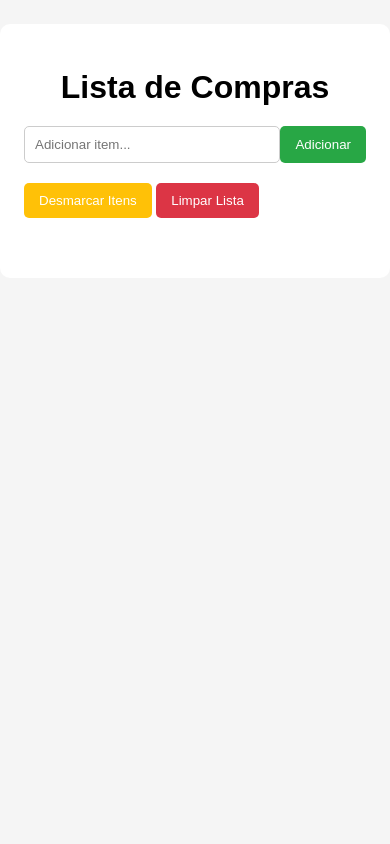
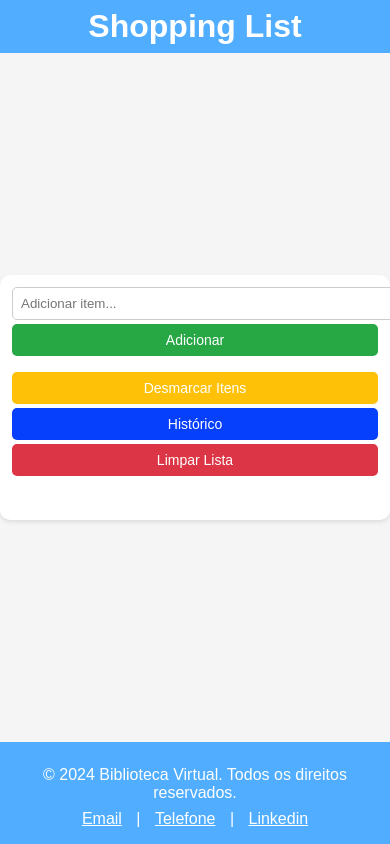
Before and after one commit to gustavohschwartz/lista-compras, a plain HTML site: page index.html in a window 390 px wide. Drawn offline with Linux system fonts and the light colour scheme.

Commit message:
Alterações do Projeto Gustavo Finalizadas

```diff
--- /dev/null
+++ b/css/historico.css
@@ -0,0 +1,160 @@
+* {
+    margin: 0;
+    padding: 0;
+    box-sizing: border-box;
+}
+
+body {
+    font-family: Arial, sans-serif;
+    background-color: #f4f4f4;
+    color: #333;
+    display: flex;
+    flex-direction: column;
+    align-items: center;
+    min-height: 100vh;
+}
+
+header {
+    background-color: #50adff;
+    color: white;
+    padding: 1em;
+    text-align: center;
+    width: 100%;
+    position: relative;
+}
+
+header button {
+    position: absolute;
+    left: 10px;
+    top: 50%;
+    transform: translateY(-50%);
+    background-color: #fff;
+    color: #50adff;
+    border: none;
+    padding: 5px 15px;
+    border-radius: 5px;
+    cursor: pointer;
+    font-size: 16px;
+}
+
+header button:hover {
+    background-color: #e0e0e0;
+}
+
+h1 {
+    font-size: 2em;
+}
+
+main {
+    padding: 1em;
+    width: 100%;
+    max-width: 800px;
+    flex-grow: 1;
+}
+
+#historico-container {
+    background-color: white;
+    padding: 20px;
+    border-radius: 8px;
+    box-shadow: 0 0 10px rgba(0, 0, 0, 0.1);
+}
+
+#historico-lista li {
+    display: flex;
+    justify-content: space-between;
+    align-items: center;
+    padding: 10px;
+    border-bottom: 1px solid #ddd;
+}
+
+#historico-lista button {
+    background-color: #ff6666;
+    border: none;
+    color: white;
+    padding: 5px 10px;
+    cursor: pointer;
+    border-radius: 5px;
+    font-size: 14px;
+    transition: background-color 0.3s ease;
+}
+
+#historico-lista button:hover {
+    background-color: #ff3333;
+}
+
+footer {
+    background-color: #50adff;
+    color: white;
+    padding: 1em;
+    text-align: center;
+    width: 100%;
+}
+
+footer p {
+    margin: 0.5em 0;
+}
+
+footer nav a {
+    color: white;
+    margin: 0 10px;
+}
+
+@media (max-width: 768px) {
+    header {
+        padding: 0.5em;
+    }
+
+    header h1 {
+        font-size: 1.5em;
+    }
+
+    header button {
+        font-size: 14px;
+        padding: 5px 10px;
+    }
+
+    main {
+        padding: 0.5em;
+    }
+
+    #historico-container {
+        padding: 10px;
+    }
+
+    #historico-lista li {
+        flex-direction: column;
+        align-items: flex-start;
+    }
+
+    #historico-lista button {
+        margin-top: 10px;
+        align-self: flex-end;
+    }
+
+    footer p {
+        font-size: 0.9em;
+    }
+
+    footer nav a {
+        font-size: 0.9em;
+    }
+}
+
+@media (max-width: 480px) {
+    header h1 {
+        font-size: 1.2em;
+    }
+
+    header button {
+        font-size: 12px;
+        padding: 4px 8px;
+    }
+
+    #historico-lista li {
+        font-size: 0.9em;
+    }
+
+    footer nav a {
+        font-size: 0.8em;
+    }
+}
--- /dev/null
+++ b/css/style.css
@@ -0,0 +1,208 @@
+html, body {
+    height: 100%;
+    margin: 0;
+    padding: 0;
+}
+
+body {
+    display: flex;
+    flex-direction: column;
+    justify-content: flex-start;
+    font-family: Arial, sans-serif;
+    background-color: #f5f5f5;
+}
+
+header {
+    display: flex;
+    flex-direction: row;
+    align-items: center;
+    justify-content: center;
+    background-color: #50adff;
+    color: white;
+    padding: 1em;
+}
+
+main {
+    display: flex;
+    align-items: center;
+    justify-content: center;
+    flex: 1;
+}
+
+section {
+    display: flex;
+    justify-content: center;
+    width: 100%;
+}
+
+.container {
+    background: #fff;
+    padding: 16px;
+    border-radius: 10px;
+    max-width: 100%;
+    width: 90%;
+    margin: 16px 0;
+    box-shadow: 0 2px 4px rgba(0, 0, 0, 0.1);
+}
+
+h1 {
+    text-align: center;
+    font-size: 2em;
+    margin: 0;
+}
+
+form {
+    display: flex;
+    flex-direction: column;
+    align-items: center;
+    margin-bottom: 16px;
+}
+
+#addItens {
+    display: flex;
+    flex-direction: row;
+    gap: 4px;
+    width: 100%;
+}
+
+#actionsItens {
+    display: flex;
+    flex-direction: column;
+    gap: 8px;
+    width: 100%;
+}
+
+input[type="text"] {
+    flex: 1;
+    padding: 8px;
+    border-radius: 5px;
+    border: 1px solid #ccc;
+}
+
+button {
+    padding: 8px 12px;
+    border: none;
+    border-radius: 5px;
+    background-color: #28a745;
+    color: white;
+    cursor: pointer;
+    transition: background-color 0.3s;
+    font-size: 14px;
+}
+
+button:hover {
+    background-color: #218838;
+}
+
+button#reset-lista {
+    background-color: #ffc107;
+}
+
+button#reset-lista:hover {
+    background-color: #e0a800;
+}
+
+button#limpar-lista {
+    background-color: #dc3545;
+}
+
+button#limpar-lista:hover {
+    background-color: #c82333;
+}
+
+button#historico-lista {
+    background-color: #063ffc;
+}
+
+button#historico-lista:hover {
+    background-color: #0538c5;
+}
+
+ul {
+    display: flex;
+    flex-direction: column;
+    align-items: center;
+    list-style: none;
+    padding: 0;
+}
+
+li {
+    background: #f9f9f9;
+    padding: 8px;
+    margin-bottom: 5px;
+    border-radius: 5px;
+    display: flex;
+    align-items: center;
+    width: 100%;
+    justify-content: space-between;
+}
+
+input[type="checkbox"] {
+    margin-right: 10px;
+}
+
+li span {
+    flex: 1;
+}
+
+li span.riscado {
+    text-decoration: line-through;
+    color: #6c757d;
+}
+
+li button {
+    background: #dc3545;
+    border: none;
+    color: white;
+    cursor: pointer;
+    transition: background-color 0.3s;
+}
+
+li button:hover {
+    background: #c82333;
+}
+
+footer {
+    background-color: #50adff;
+    color: white;
+    padding: 1em;
+    text-align: center;
+}
+
+footer p {
+    margin: 0.5em 0;
+}
+
+footer nav a {
+    color: white;
+    margin: 0 10px;
+}
+
+@media (max-width: 600px) {
+    header {
+        padding: 8px;
+    }
+
+    .container {
+        padding: 12px;
+        width: 95%;
+    }
+
+    #addItens {
+        flex-direction: column;
+        width: 100%;
+    }
+
+    input[type="text"] {
+        width: 100%;
+    }
+
+    #actionsItens {
+        flex-direction: column;
+        gap: 4px;
+    }
+
+    li {
+        align-items: flex-start;
+    }
+}
--- a/index.html
+++ b/index.html
@@ -1,24 +1,49 @@
 <!DOCTYPE html>
 <html lang="pt-br">
   <head>
-    <meta charset="UTF-8">
-    <meta name="viewport" content="width=device-width, initial-scale=1.0">
+    <meta charset="UTF-8" />
+    <meta name="viewport" content="width=device-width, initial-scale=1.0" />
     <title>Lista de Compras</title>
-    <link rel="stylesheet" href="style.css">
+    <link rel="stylesheet" href="./css/style.css" />
+    <script src="./js/script.js" defer></script>
   </head>
+
   <body>
+    <header>
+      <h1>Shopping List</h1>
+    </header>
+    <main>
+      <section>
         <div class="container">
-        <h1>Lista de Compras</h1>
           <form id="formulario">
-            <input type="text" id="input-item" placeholder="Adicionar item..." required>
+            <div id="addItens">
+              <input
+                type="text"
+                id="input-item"
+                placeholder="Adicionar item..."
+                required
+              />
               <button type="submit">Adicionar</button>
+            </div>
           </form>
 
+          <div id="actionsItens">
             <button id="reset-lista">Desmarcar Itens</button>
+            <button id="historico-lista">Histórico</button>
             <button id="limpar-lista">Limpar Lista</button>
+          </div>
 
           <ul id="lista-itens"></ul>
         </div>
-    <script src="script.js"></script>
+      </section>
+    </main>
+    <footer>
+      <p>&copy; 2024 Biblioteca Virtual. Todos os direitos reservados.</p>
+      <nav>
+        <a href="sobre.html">Email</a> |
+        <a href="contato.html">Telefone</a> |
+        <a href="politica.html">Linkedin</a>
+      </nav>
+    </footer>
   </body>
 </html>
--- a/script.js
+++ b/js/script.js
@@ -2,6 +2,7 @@ document.addEventListener("DOMContentLoaded", carregarItens);
 document.getElementById("formulario").addEventListener("submit", adicionarItem);
 document.getElementById("reset-lista").addEventListener("click", resetarLista);
 document.getElementById("limpar-lista").addEventListener("click", limparLista);
+document.getElementById("historico-lista").addEventListener("click", historico);
 
 function carregarItens() {
     const itens = JSON.parse(localStorage.getItem("itens")) || [];
@@ -24,7 +25,6 @@ function adicionarItemNaDOM(item) {
     const listaItens = document.getElementById("lista-itens");
     const li = document.createElement("li");
 
-    // Criar checkbox
     const checkbox = document.createElement("input");
     checkbox.type = "checkbox";
     checkbox.checked = item.comprado;
@@ -33,31 +33,43 @@ function adicionarItemNaDOM(item) {
         atualizarEstiloItem(li, checkbox.checked);
     };
 
-    // Criar texto do item
     const textoItem = document.createElement("span");
     textoItem.textContent = item.nome;
     if (item.comprado) {
         textoItem.classList.add("riscado");
     }
 
-    // Criar botão remover
+    const itemContainer = document.createElement("div");
+    itemContainer.classList.add("item-container");
+    itemContainer.appendChild(checkbox);
+    itemContainer.appendChild(textoItem);
+
     const botaoRemover = document.createElement("button");
     botaoRemover.textContent = "Remover";
     botaoRemover.onclick = function () {
         removerItem(item.nome, li);
     };
 
-    li.appendChild(checkbox);
-    li.appendChild(textoItem);
+    li.appendChild(itemContainer);
     li.appendChild(botaoRemover);
     listaItens.appendChild(li);
 }
+
 
 function salvarItemNoLocalStorage(item) {
     const itens = JSON.parse(localStorage.getItem("itens")) || [];
     itens.push(item);
     localStorage.setItem("itens", JSON.stringify(itens));
+
+    const historicoItens = JSON.parse(localStorage.getItem("historico")) || [];
+
+    const itemJaNoHistorico = historicoItens.some(historicoItem => historicoItem.nome === item.nome);
+    if (!itemJaNoHistorico) {
+        historicoItens.push(item);
+        localStorage.setItem("historico", JSON.stringify(historicoItens));
+    }
 }
+
 
 function atualizarStatusNoLocalStorage(nomeItem, comprado) {
     let itens = JSON.parse(localStorage.getItem("itens")) || [];
@@ -91,17 +103,20 @@ function resetarLista() {
     itens = itens.map((item) => ({ ...item, comprado: false }));
     localStorage.setItem("itens", JSON.stringify(itens));
 
-    // Atualizar o estilo dos itens
     const listaItens = document.getElementById("lista-itens");
     listaItens.querySelectorAll("span").forEach((span) => {
         span.classList.remove("riscado");
     });
 }
 
-// Função para limpar a lista
 function limparLista() {
     const listaItens = document.getElementById("lista-itens");
     listaItens.innerHTML = "";
 
     localStorage.removeItem("itens");
 }
+
+function historico(){
+    const historico = document.getElementById("historico-lista");
+    window.location.href = './html/historico.html'
+}
--- a/style.css
+++ /dev/null
@@ -1,120 +0,0 @@
-body {
-    font-family: Arial, sans-serif;
-    background-color: #f5f5f5;
-    margin: 0;
-    padding: 0;
-    display: flex;
-    justify-content: center;
-    height: 100vh;
-}
-
-.container {
-    background: #fff;
-    padding: 24px;
-    border-radius: 10px;
-    max-width: 400px;
-    width: 100%;
-    height: fit-content;
-    margin: 24px 0;
-}
-
-h1 {
-    text-align: center;
-    margin-bottom: 20px;
-}
-
-form {
-    display: flex;
-    justify-content: space-between;
-    margin-bottom: 20px;
-}
-
-input[type="text"] {
-    width: 75%;
-    padding: 10px;
-    border-radius: 5px;
-    border: 1px solid #ccc;
-}
-
-button {
-    padding: 10px 15px;
-    border: none;
-    border-radius: 5px;
-    background-color: #28a745;
-    color: white;
-    cursor: pointer;
-    transition: background-color 0.3s;
-}
-
-button:hover {
-    background-color: #218838;
-}
-
-button#reset-lista {
-    padding: 10px 15px;
-    border: none;
-    border-radius: 5px;
-    background-color: #ffc107;
-    color: white;
-    cursor: pointer;
-    transition: background-color 0.3s;
-    margin-bottom: 10px;
-}
-
-button#limpar-lista {
-    padding: 10px 15px;
-    border: none;
-    border-radius: 5px;
-    background-color: #dc3545;
-    color: white;
-    cursor: pointer;
-    transition: background-color 0.3s;
-    margin-bottom: 20px;
-}
-
-button#reset-lista:hover {
-    background-color: #e0a800;
-}
-
-button#limpar-lista:hover {
-    background-color: #c82333;
-}
-
-ul {
-    list-style: none;
-    padding: 0;
-}
-
-li {
-    background: #f9f9f9;
-    padding: 8px 16px;
-    margin-bottom: 5px;
-    border-radius: 5px;
-    display: flex;
-    align-items: center;
-}
-
-input[type="checkbox"] {
-    margin-right: 10px;
-}
-
-li span {
-    flex: 1;
-}
-
-li span.riscado {
-    text-decoration: line-through;
-    color: #6c757d;
-}
-
-li button {
-    background: #dc3545;
-    border: none;
-    color: white;
-    cursor: pointer;
-    transition: background-color 0.3s;
-}
-
-li button:hover {
-    background: #c82333;
-}
```
Also changed, not shown: html/historico.html (added, +31 -0 lines), js/historico.js (added, +40 -0 lines). Lines whose indentation alone changed are shown as unchanged.
